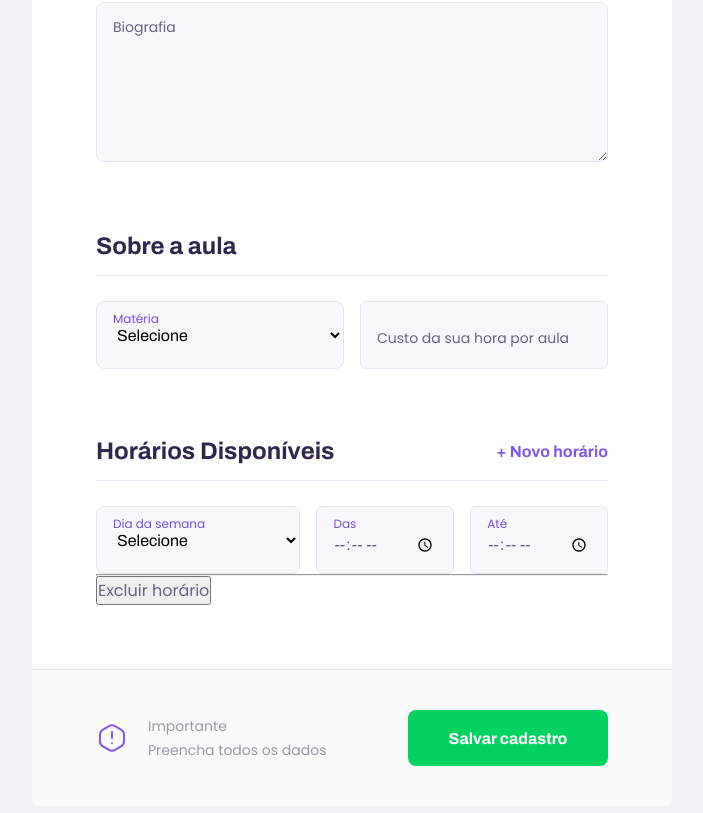
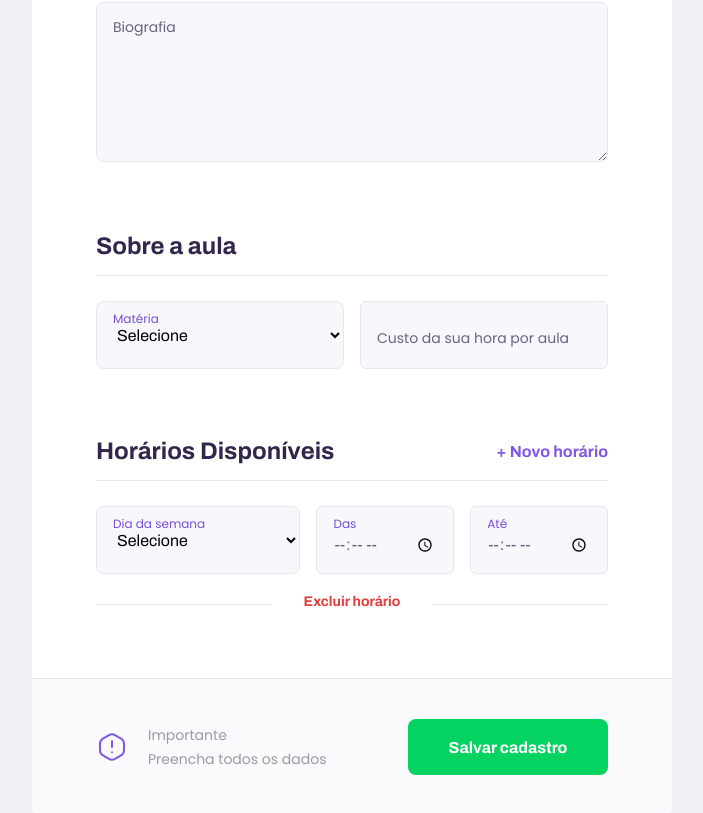
Before and after one commit to macedo-developer/proffy-web, a React (Create React App) app: page /profile in a window 1280 px wide. Shown: the part 633-1446 px from the top of the page, without its empty margins (288-991 px from the left). Built offline with nearby package versions, Linux system fonts and the light colour scheme.

Commit message:
CSS button delete schedule

```diff
--- a/src/pages/Profile/styles.css
+++ b/src/pages/Profile/styles.css
@@ -81,6 +81,41 @@
   font: 700 1.6rem Archivo;
   cursor: pointer;
   transition: color 0.2s;
+}
+
+#page-profile main fieldset .button-del {
+  position: relative;
+
+  display: flex;
+  flex-direction: column;
+  justify-content: center;
+  align-items: center;
+}
+
+#page-profile main fieldset .button-del hr {
+  margin-top: 3rem;
+  width: 100%;
+  border: 0;
+  border-top: 1px solid var(--color-line-in-white);
+}
+
+#page-profile main fieldset .button-del button {
+  position: absoute;
+  width: 16rem;
+  margin-top: -1.5rem;
+  background: var(--color-box-base);
+  border: 0;
+  outline: 0;
+  color: var(--color-button-delete);
+
+  font: 600 1.4rem Archivo;
+  line-height: 2.4rem;
+  cursor: pointer;
+  transition: color 0.2s;
+}
+
+#page-profile main fieldset .button-del button:hover {
+  color: var(--color-button-delete-dark);
 }
 
 #page-profile main fieldset legend button:hover {
```
